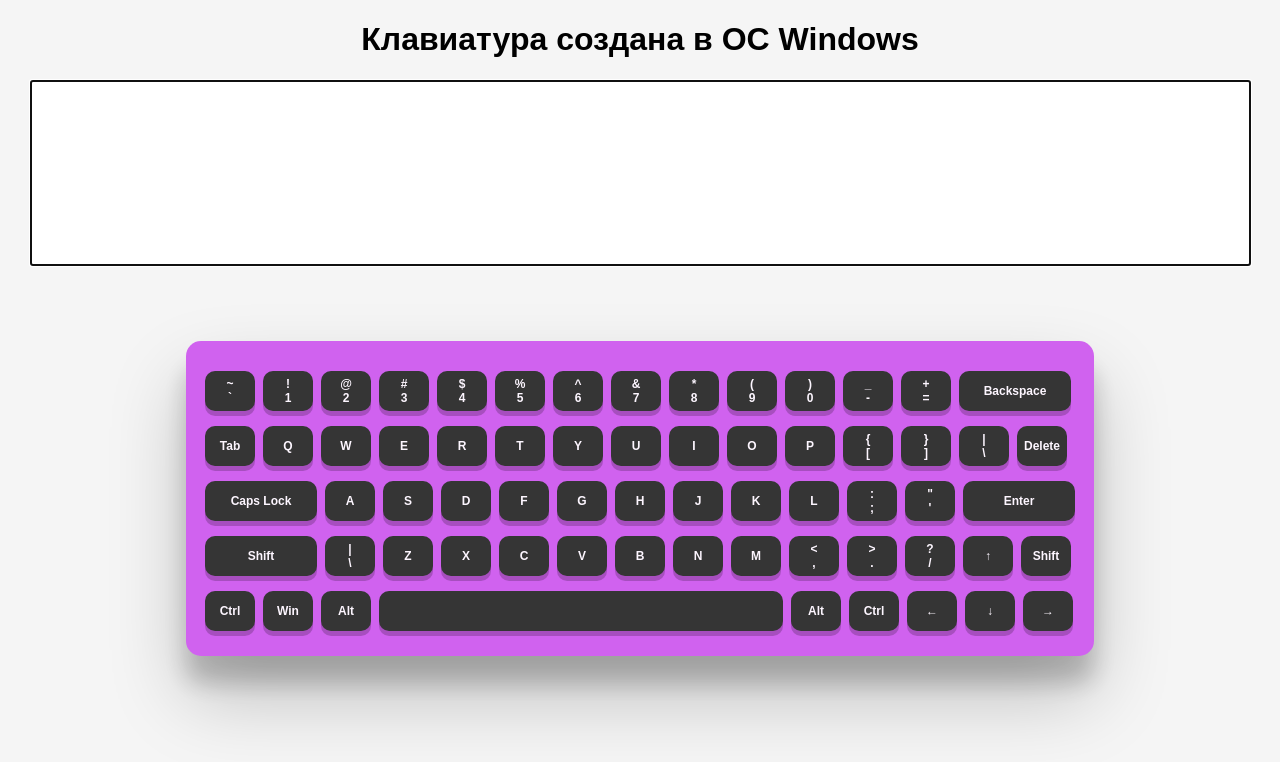
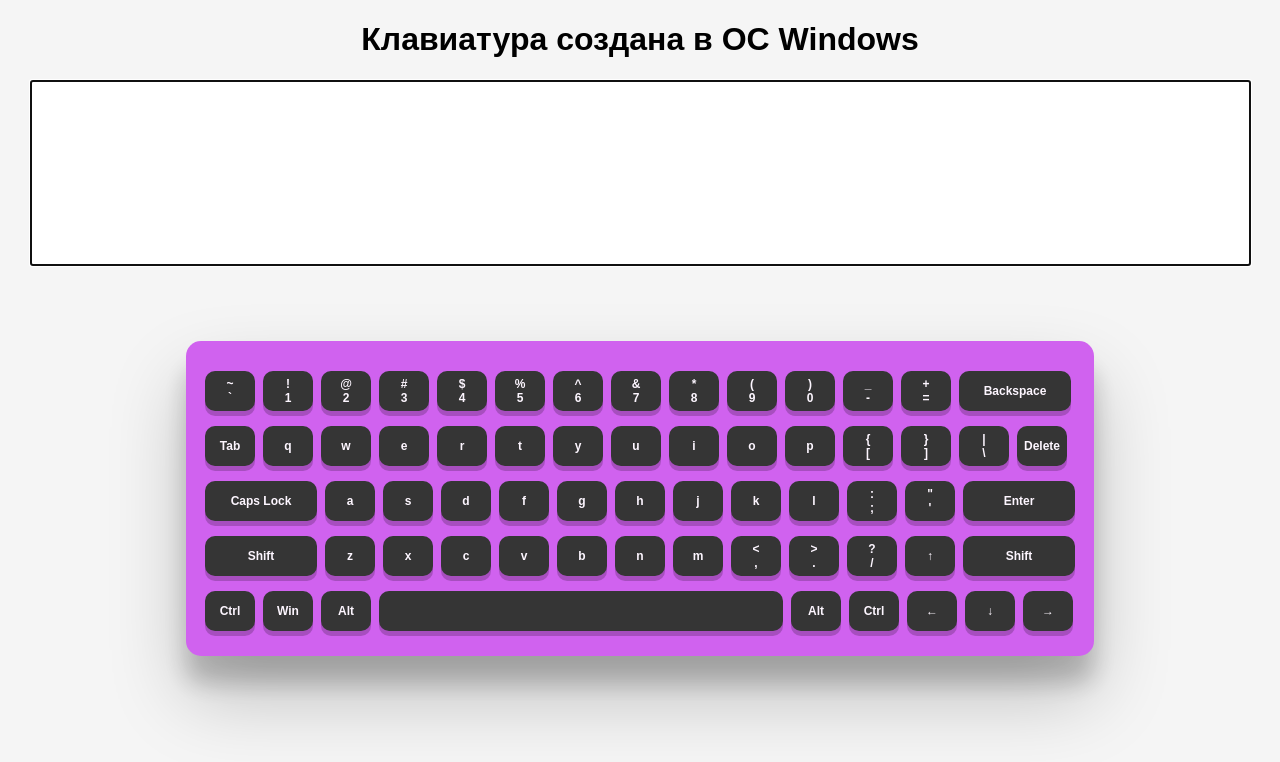
Before and after one commit to Limhill/virtual_keyboard, a website built with webpack: page virtual-keyboard/src/index.html in a window 1280 px wide. Built offline with nearby package versions, Linux system fonts and the light colour scheme.

Commit message:
refactor: add Caps Lock working algorithm

```diff
--- a/virtual-keyboard/src/_constants.js
+++ b/virtual-keyboard/src/_constants.js
@@ -5,82 +5,79 @@ const WRAPPER = document.createElement('div');
 const KEYBOARD = document.createElement('div');
 const ROW = document.createElement('div');
 const KEY = document.createElement('div');
-const DOUBLE_WIDTH_KEYS = ['CapsLock', 'Enter', 'ShiftLeft', 'Backspace'];
+const DOUBLE_WIDTH_KEYS = ['CapsLock', 'Enter', 'ShiftLeft', 'ShiftRight', 'Backspace'];
 
-const KEYS = [
-  { Backquote: { main: { en: '`', ru: 'Ё' }, additional: { en: '~' } } },
-  { Digit1: { main: { en: '1', ru: '1' }, additional: { en: '!', ru: '!' } } },
-  { Digit2: { main: { en: '2', ru: '2' }, additional: { en: '@', ru: '"' } } },
-  { Digit3: { main: { en: '3', ru: '3' }, additional: { en: '#', ru: '№' } } },
-  { Digit4: { main: { en: '4', ru: '4' }, additional: { en: '$', ru: ';' } } },
-  { Digit5: { main: { en: '5', ru: '5' }, additional: { en: '%', ru: '%' } } },
-  { Digit6: { main: { en: '6', ru: '6' }, additional: { en: '^', ru: ':' } } },
-  { Digit7: { main: { en: '7', ru: '7' }, additional: { en: '&', ru: '?' } } },
-  { Digit8: { main: { en: '8', ru: '8' }, additional: { en: '*', ru: '*' } } },
-  { Digit9: { main: { en: '9', ru: '9' }, additional: { en: '(', ru: '(' } } },
-  { Digit0: { main: { en: '0', ru: '0' }, additional: { en: ')', ru: ')' } } },
-  { Minus: { main: { en: '-', ru: '-' }, additional: { en: '_', ru: '_' } } },
-  { Equal: { main: { en: '=', ru: '=' }, additional: { en: '+', ru: '+' } } },
-  { Backspace: { main: { en: 'Backspace', ru: 'Backspace' } } },
-
-  { Tab: { main: { en: 'Tab', ru: 'Tab' } } },
-  { KeyQ: { main: { en: 'Q', ru: 'Й' } } },
-  { KeyW: { main: { en: 'W', ru: 'Ц' } } },
-  { KeyE: { main: { en: 'E', ru: 'У' } } },
-  { KeyR: { main: { en: 'R', ru: 'К' } } },
-  { KeyT: { main: { en: 'T', ru: 'Е' } } },
-  { KeyY: { main: { en: 'Y', ru: 'Н' } } },
-  { KeyU: { main: { en: 'U', ru: 'Г' } } },
-  { KeyI: { main: { en: 'I', ru: 'Ш' } } },
-  { KeyO: { main: { en: 'O', ru: 'Щ' } } },
-  { KeyP: { main: { en: 'P', ru: 'З' } } },
-  { BracketLeft: { main: { en: '[', ru: 'Х' }, additional: { en: '{' } } },
-  { BracketRight: { main: { en: ']', ru: 'Ъ' }, additional: { en: '}' } } },
-  { Backslash: { main: { en: '\\', ru: '\\' }, additional: { en: '|', ru: '/' } } },
-  { Delete: { main: { en: 'Delete', ru: 'Delete' } } },
-
-  { CapsLock: { main: { en: 'Caps Lock', ru: 'Caps Lock' } } },
-  { KeyA: { main: { en: 'A', ru: 'Ф' } } },
-  { KeyS: { main: { en: 'S', ru: 'Ы' } } },
-  { KeyD: { main: { en: 'D', ru: 'В' } } },
-  { KeyF: { main: { en: 'F', ru: 'А' } } },
-  { KeyG: { main: { en: 'G', ru: 'П' } } },
-  { KeyH: { main: { en: 'H', ru: 'Р' } } },
-  { KeyJ: { main: { en: 'J', ru: 'О' } } },
-  { KeyK: { main: { en: 'K', ru: 'Л' } } },
-  { KeyL: { main: { en: 'L', ru: 'Д' } } },
-  { Semicolon: { main: { en: ';', ru: 'Ж' }, additional: { en: ':' } } },
-  { Quote: { main: { en: '\'', ru: 'Э' }, additional: { en: '"' } } },
-  { Enter: { main: { en: 'Enter', ru: 'Enter' } } },
-
-  { ShiftLeft: { main: { en: 'Shift', ru: 'Shift' } } },
-  { Backslash: { main: { en: '\\', ru: '\\' }, additional: { en: '|', ru: '/' } } },
-  { KeyZ: { main: { en: 'Z', ru: 'Я' } } },
-  { KeyX: { main: { en: 'X', ru: 'Ч' } } },
-  { KeyC: { main: { en: 'C', ru: 'С' } } },
-  { KeyV: { main: { en: 'V', ru: 'М' } } },
-  { KeyB: { main: { en: 'B', ru: 'И' } } },
-  { KeyN: { main: { en: 'N', ru: 'Т' } } },
-  { KeyM: { main: { en: 'M', ru: 'Ь' } } },
-  { Comma: { main: { en: ',', ru: 'Б' }, additional: { en: '<' } } },
-  { Period: { main: { en: '.', ru: 'Ю' }, additional: { en: '>' } } },
-  { Slash: { main: { en: '/', ru: '.' }, additional: { en: '?', ru: ',' } } },
-  { ArrowUp: { main: { en: '↑', ru: '↑' } } },
-  { ShiftRight: { main: { en: 'Shift', ru: 'Shift' } } },
-
-  { ControlLeft: { main: { en: 'Ctrl', ru: 'Ctrl' } } },
-  { MetaLeft: { main: { en: 'Win', ru: 'Win' } } },
-  { AltLeft: { main: { en: 'Alt', ru: 'Alt' } } },
-  { Space: { main: { en: ' ', ru: ' ' } } },
-  { AltRight: { main: { en: 'Alt', ru: 'Alt' } } },
-  { ControlRight: { main: { en: 'Ctrl', ru: 'Ctrl' } } },
-  { ArrowLeft: { main: { en: '←', ru: '←' } } },
-  { ArrowDown: { main: { en: '↓', ru: '↓' } } },
-  { ArrowRight: { main: { en: '→', ru: '→' } } },
-];
+const KEYS = {
+  Backquote: { main: { en: '`', ru: 'Ё' }, additional: { en: '~' } },
+  Digit1: { main: { en: '1', ru: '1' }, additional: { en: '!', ru: '!' } },
+  Digit2: { main: { en: '2', ru: '2' }, additional: { en: '@', ru: '"' } },
+  Digit3: { main: { en: '3', ru: '3' }, additional: { en: '#', ru: '№' } },
+  Digit4: { main: { en: '4', ru: '4' }, additional: { en: '$', ru: ';' } },
+  Digit5: { main: { en: '5', ru: '5' }, additional: { en: '%', ru: '%' } },
+  Digit6: { main: { en: '6', ru: '6' }, additional: { en: '^', ru: ':' } },
+  Digit7: { main: { en: '7', ru: '7' }, additional: { en: '&', ru: '?' } },
+  Digit8: { main: { en: '8', ru: '8' }, additional: { en: '*', ru: '*' } },
+  Digit9: { main: { en: '9', ru: '9' }, additional: { en: '(', ru: '(' } },
+  Digit0: { main: { en: '0', ru: '0' }, additional: { en: ')', ru: ')' } },
+  Minus: { main: { en: '-', ru: '-' }, additional: { en: '_', ru: '_' } },
+  Equal: { main: { en: '=', ru: '=' }, additional: { en: '+', ru: '+' } },
+  Backspace: { main: { en: 'Backspace', ru: 'Backspace' } },
+  Tab: { main: { en: 'Tab', ru: 'Tab' } },
+  KeyQ: { main: { en: 'Q', ru: 'Й' } },
+  KeyW: { main: { en: 'W', ru: 'Ц' } },
+  KeyE: { main: { en: 'E', ru: 'У' } },
+  KeyR: { main: { en: 'R', ru: 'К' } },
+  KeyT: { main: { en: 'T', ru: 'Е' } },
+  KeyY: { main: { en: 'Y', ru: 'Н' } },
+  KeyU: { main: { en: 'U', ru: 'Г' } },
+  KeyI: { main: { en: 'I', ru: 'Ш' } },
+  KeyO: { main: { en: 'O', ru: 'Щ' } },
+  KeyP: { main: { en: 'P', ru: 'З' } },
+  BracketLeft: { main: { en: '[', ru: 'Х' }, additional: { en: '{' } },
+  BracketRight: { main: { en: ']', ru: 'Ъ' }, additional: { en: '}' } },
+  Backslash: { main: { en: '\\', ru: '\\' }, additional: { en: '|', ru: '/' } },
+  Delete: { main: { en: 'Delete', ru: 'Delete' } },
+  CapsLock: { main: { en: 'Caps Lock', ru: 'Caps Lock' } },
+  KeyA: { main: { en: 'A', ru: 'Ф' } },
+  KeyS: { main: { en: 'S', ru: 'Ы' } },
+  KeyD: { main: { en: 'D', ru: 'В' } },
+  KeyF: { main: { en: 'F', ru: 'А' } },
+  KeyG: { main: { en: 'G', ru: 'П' } },
+  KeyH: { main: { en: 'H', ru: 'Р' } },
+  KeyJ: { main: { en: 'J', ru: 'О' } },
+  KeyK: { main: { en: 'K', ru: 'Л' } },
+  KeyL: { main: { en: 'L', ru: 'Д' } },
+  Semicolon: { main: { en: ';', ru: 'Ж' }, additional: { en: ':' } },
+  Quote: { main: { en: '\'', ru: 'Э' }, additional: { en: '"' } },
+  Enter: { main: { en: 'Enter', ru: 'Enter' } },
+  ShiftLeft: { main: { en: 'Shift', ru: 'Shift' } },
+  KeyZ: { main: { en: 'Z', ru: 'Я' } },
+  KeyX: { main: { en: 'X', ru: 'Ч' } },
+  KeyC: { main: { en: 'C', ru: 'С' } },
+  KeyV: { main: { en: 'V', ru: 'М' } },
+  KeyB: { main: { en: 'B', ru: 'И' } },
+  KeyN: { main: { en: 'N', ru: 'Т' } },
+  KeyM: { main: { en: 'M', ru: 'Ь' } },
+  Comma: { main: { en: ',', ru: 'Б' }, additional: { en: '<' } },
+  Period: { main: { en: '.', ru: 'Ю' }, additional: { en: '>' } },
+  Slash: { main: { en: '/', ru: '.' }, additional: { en: '?', ru: ',' } },
+  ArrowUp: { main: { en: '↑', ru: '↑' } },
+  ShiftRight: { main: { en: 'Shift', ru: 'Shift' } },
+  ControlLeft: { main: { en: 'Ctrl', ru: 'Ctrl' } },
+  MetaLeft: { main: { en: 'Win', ru: 'Win' } },
+  AltLeft: { main: { en: 'Alt', ru: 'Alt' } },
+  Space: { main: { en: ' ', ru: ' ' } },
+  AltRight: { main: { en: 'Alt', ru: 'Alt' } },
+  ControlRight: { main: { en: 'Ctrl', ru: 'Ctrl' } },
+  ArrowLeft: { main: { en: '←', ru: '←' } },
+  ArrowDown: { main: { en: '↓', ru: '↓' } },
+  ArrowRight: { main: { en: '→', ru: '→' } },
+};
 
 const SPECIAL_KEYS = [
-  'Backspace', 'Tab', 'Delete', 'Caps Lock', 'Enter', 'Shift', 'Ctrl', 'Win', 'Alt', '↑', '←', '↓', '→',
+  'Backspace', 'Tab', 'Delete', 'CapsLock', 'Enter', 'ShiftLeft', 'ShiftRight',
+  'ControlLeft', 'ControlRight', 'MetaLeft', 'AltLeft', 'AltRight',
+  'ArrowUp', 'ArrowLeft', 'ArrowDown', 'ArrowRight',
 ];
 
 export {
--- a/virtual-keyboard/src/_functions.js
+++ b/virtual-keyboard/src/_functions.js
@@ -1,4 +1,6 @@
-import { SPECIAL_KEYS, TEXTAREA } from './_constants';
+import {
+  DOUBLE_WIDTH_KEYS, KEYS, SPECIAL_KEYS, TEXTAREA,
+} from './_constants';
 
 function appendMultipleChildren(parentElement, childElement, numberOfCopies, deepCopies = false) {
   for (let i = 0; i < numberOfCopies; i += 1) {
@@ -7,28 +9,56 @@ function appendMultipleChildren(parentElement, childElement, numberOfCopies, dee
   }
 }
 
+function addKeyCode(listOfKeys) {
+  const keyList = listOfKeys;
+  for (let i = 0; i < keyList.length; i += 1) {
+    keyList.forEach((key, index) => {
+      key.setAttribute('key_code', Object.keys(KEYS)[index]);
+    });
+  }
+}
+
+function renderingKeyText(listOfKeys, lang, caps) {
+  const keyList = listOfKeys;
+  for (let i = 0; i < keyList.length; i += 1) {
+    const keyCode = keyList[i].getAttribute('key_code');
+    if (!caps && !SPECIAL_KEYS.includes(keyCode)) {
+      keyList[i].textContent = KEYS[keyCode].main[lang].toLowerCase();
+    } else {
+      keyList[i].textContent = KEYS[keyCode].main[lang];
+    }
+    if (KEYS[keyCode].additional) {
+      const additionalValue = document.createElement('span');
+      additionalValue.textContent = KEYS[keyCode].additional[lang];
+      keyList[i].insertBefore(additionalValue, keyList[i].firstChild);
+    }
+  }
+}
+
+function addClassesForStyle(listOfKeys) {
+  const keyList = listOfKeys;
+  keyList.forEach((item) => {
+    if (DOUBLE_WIDTH_KEYS.includes(item.getAttribute('key_code'))) item.classList.add('key_double-width');
+    if (item.getAttribute('key_code') === 'Space') item.classList.add('space');
+  });
+}
+
 function addKeyPress(e) {
   const targetItem = e.target;
-  if (e.target.classList.contains('key') && !e.target.classList.contains('key_pressed')) {
+  if (targetItem.classList.contains('key') && !targetItem.classList.contains('key_pressed')) {
     targetItem.classList.add('key_pressed');
   }
 }
 
 function removeKeyPress(e) {
   const targetItem = e.target;
-  if (e.target.classList.contains('key') && e.target.classList.contains('key_pressed')) {
+  if (targetItem.classList.contains('key') && targetItem.classList.contains('key_pressed')) {
     targetItem.classList.remove('key_pressed');
     TEXTAREA.focus();
   }
 }
 
-function keyboardWork(e) {
-  const targetItem = e.target;
-  if (targetItem.classList.contains('key') && !SPECIAL_KEYS.includes(targetItem.textContent)) {
-    TEXTAREA.value += targetItem.textContent;
-  }
-}
-
 export {
-  appendMultipleChildren, addKeyPress, removeKeyPress, keyboardWork,
+  appendMultipleChildren, addKeyCode, renderingKeyText, addClassesForStyle,
+  addKeyPress, removeKeyPress,
 };
--- a/virtual-keyboard/src/index.js
+++ b/virtual-keyboard/src/index.js
@@ -1,10 +1,10 @@
 import './main.sass';
 import {
-  appendMultipleChildren, addKeyPress, removeKeyPress, keyboardWork,
+  appendMultipleChildren, addKeyCode, renderingKeyText, addClassesForStyle,
+  addKeyPress, removeKeyPress,
 } from './_functions';
 import {
-  BODY, HEADER, TEXTAREA, WRAPPER, KEYBOARD, ROW, KEY,
-  KEYS, SPECIAL_KEYS, DOUBLE_WIDTH_KEYS,
+  BODY, HEADER, TEXTAREA, WRAPPER, KEYBOARD, ROW, KEY, SPECIAL_KEYS, KEYS,
 } from './_constants';
 
 // Присваиваем классы
@@ -26,7 +26,7 @@ const rowsCollection = document.querySelectorAll('.row');
 appendMultipleChildren(rowsCollection[0], KEY, 14);
 appendMultipleChildren(rowsCollection[1], KEY, 15);
 appendMultipleChildren(rowsCollection[2], KEY, 13);
-appendMultipleChildren(rowsCollection[3], KEY, 14);
+appendMultipleChildren(rowsCollection[3], KEY, 13);
 appendMultipleChildren(rowsCollection[4], KEY, 9);
 
 // Присваиваем значения
@@ -36,43 +36,25 @@ TEXTAREA.setAttribute('cols', '120');
 
 const KEYS_COLLECTION = document.querySelectorAll('.key');
 const lang = 'en';
-const capsLock = true;
+let capsLock = false;
 
 // Добавляю коды для кнопок
-for (let i = 0; i < KEYS_COLLECTION.length; i += 1) {
-  KEYS_COLLECTION.forEach((key, index) => {
-    key.setAttribute('key_code', Object.keys(KEYS[index])[0]);
-  });
-}
+addKeyCode(KEYS_COLLECTION);
 
 // Добавляю текст внутрь кнопок
-for (let i = 0; i < KEYS_COLLECTION.length; i += 1) {
-  const keyCode = KEYS_COLLECTION[i].getAttribute('key_code');
-  if (!capsLock && !SPECIAL_KEYS.includes(KEYS[i][keyCode].main[lang])) {
-    KEYS_COLLECTION[i].textContent = KEYS[i][keyCode].main[lang].toLowerCase();
-  } else {
-    KEYS_COLLECTION[i].textContent = KEYS[i][keyCode].main[lang];
-  }
-}
-
-// Добавляю дополнительные значения
-for (let i = 0; i < KEYS_COLLECTION.length; i += 1) {
-  const keyCode = KEYS_COLLECTION[i].getAttribute('key_code');
-  if (KEYS[i][keyCode].additional) {
-    const additionalValue = document.createElement('span');
-    additionalValue.textContent = KEYS[i][keyCode].additional[lang];
-    KEYS_COLLECTION[i].insertBefore(additionalValue, KEYS_COLLECTION[i].firstChild);
-  }
-}
+renderingKeyText(KEYS_COLLECTION, lang, capsLock);
 
 // Устанавливаю длину для кнопок
-KEYS_COLLECTION.forEach((item) => {
-  if (DOUBLE_WIDTH_KEYS.includes(item.getAttribute('key_code'))) item.classList.add('key_double-width');
-  if (item.getAttribute('key_code') === 'Space') item.classList.add('space');
-});
+addClassesForStyle(KEYS_COLLECTION);
 
 KEYBOARD.addEventListener('mousedown', addKeyPress);
 KEYBOARD.addEventListener('mouseup', removeKeyPress);
+
+window.addEventListener('mouseup', () => {
+  for (let i = 0; i < KEYS_COLLECTION.length; i += 1) {
+    KEYS_COLLECTION[i].classList.remove('key_pressed');
+  }
+});
 
 window.addEventListener('keydown', (e) => {
   for (let i = 0; i < KEYS_COLLECTION.length; i += 1) {
@@ -89,10 +71,23 @@ window.addEventListener('keyup', (e) => {
     }
     setTimeout(() => {
       KEYS_COLLECTION[i].classList.remove('key_pressed');
-    }, 100);
+    }, 400);
   }
 });
 
-KEYBOARD.addEventListener('mousedown', keyboardWork);
+KEYBOARD.addEventListener('mousedown', (e) => {
+  const targetItem = e.target;
+  const targetItemCode = targetItem.getAttribute('key_code');
+  if (targetItem.classList.contains('key') && !SPECIAL_KEYS.includes(targetItemCode) && capsLock) {
+    TEXTAREA.value += KEYS[targetItemCode].main[lang];
+  } else if (targetItem.classList.contains('key') && !SPECIAL_KEYS.includes(targetItemCode) && !capsLock) {
+    TEXTAREA.value += KEYS[targetItemCode].main[lang].toLowerCase();
+  }
+  if (targetItemCode === 'CapsLock') {
+    capsLock = !capsLock;
+    targetItem.classList.toggle('active');
+    renderingKeyText(KEYS_COLLECTION, lang, capsLock);
+  }
+});
 
 TEXTAREA.focus();
```
Also changed, not shown: virtual-keyboard/src/sass/components/_button.sass (+7 -0 lines), virtual-keyboard/src/main.css, 1 other file.
